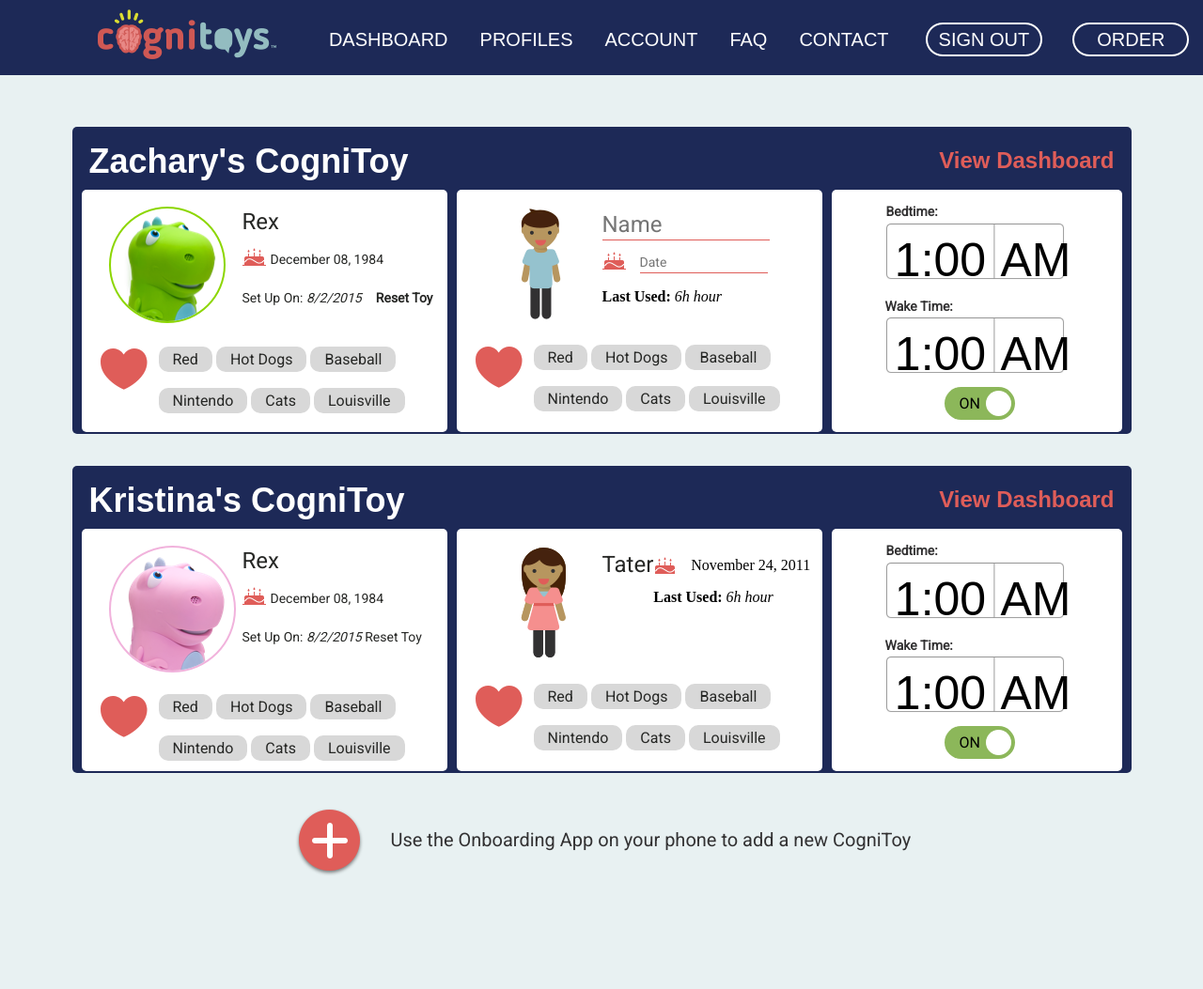
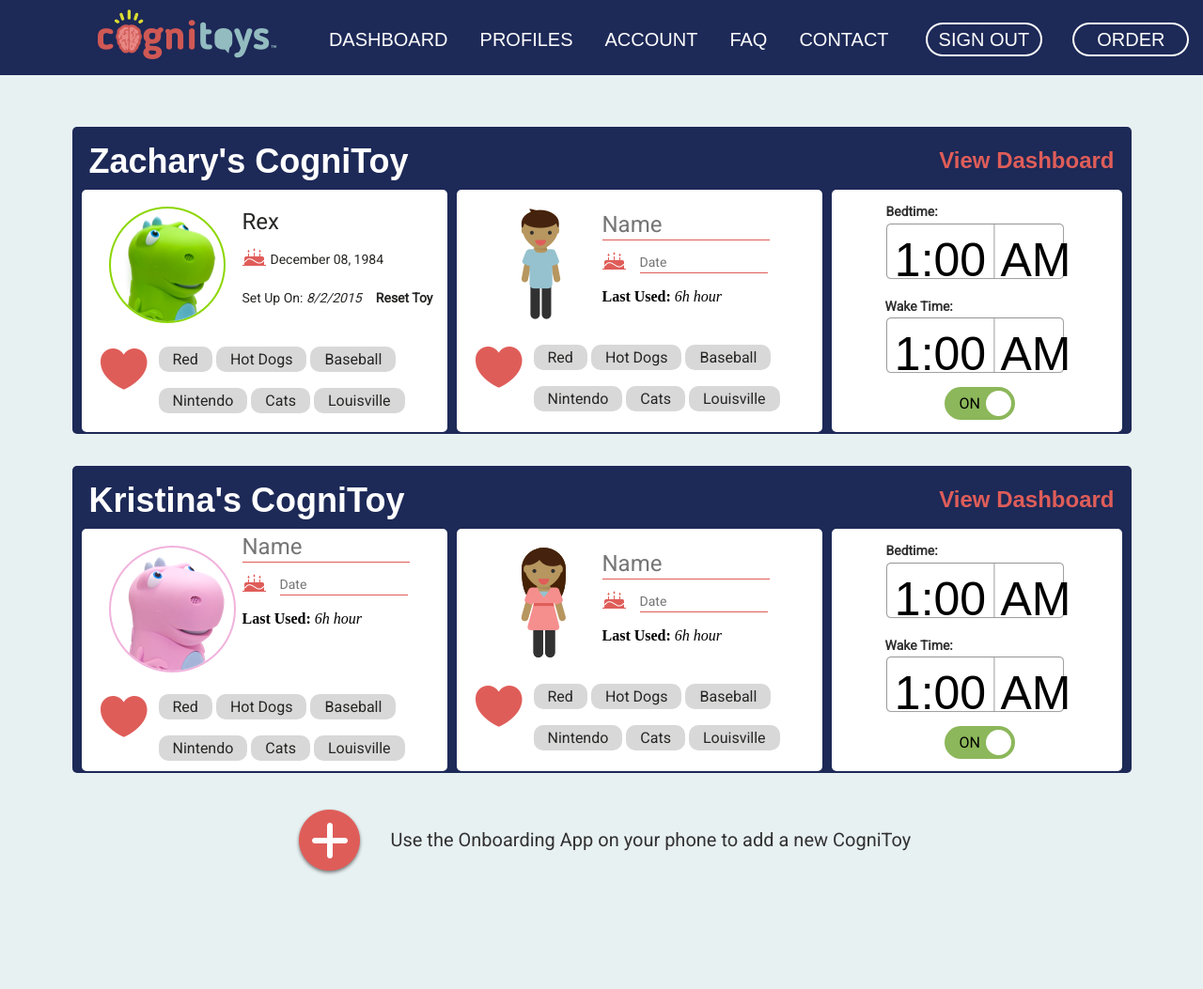
Before and after one commit to CV-AO/cogni_web, a PHP site: page /profiles.php in a window 1280 px wide. Shown: the top 1053 px of the page at 94% size. Run offline with PHP 8.4, Linux system fonts and the light colour scheme; some libraries are stand-ins or nearby versions; some web fonts are replaced.

Commit message:
fixed the form input for the second cognitoy

```diff
--- a/profiles.php
+++ b/profiles.php
@@ -105,9 +105,13 @@
 					<div id="profiles_toydetail_block_top">
 						<div id="profiles_toydetail_block_top_left_female"></div>
 						<div id="profiles_toydetail_block_top_right">
-							<div id="profiles_toydetail_block_top_right_name">Rex</div>
-							<div id="profiles_toydetail_block_top_right_birthdate">December 08, 1984</div>
-							<div id="profiles_toydetail_block_top_right_setupdate">Set Up On: <i>8/2/2015</i>   Reset Toy</div>
+							<div id="profiles_toydetail_block_bottom_two_top_right_name">
+									<input type="text" class="profiles_name" placeholder="Name">
+							</div>
+							<div id="profiles_toydetail_block_bottom_two_top_right_birthdate">
+								<input type="text" class="profiles_date" placeholder="Date">
+							</div>
+							<div id="profiles_toydetail_block_bottom_two_top_right_lastused"><b>Last Used:</b> <i>6h hour</i></div>
 						</div>
 					</div>
 					<div id="profiles_toydetail_block_bottom">
@@ -130,8 +134,12 @@
 					<div id="profiles_toydetail_block_bottom_two_top">
 						<div id="profiles_toydetail_block_bottom_two_top_left_female"></div>
 						<div id="profiles_toydetail_block_bottom_two_top_right">
-							<div id="profiles_toydetail_block_bottom_two_top_right_name">Tater</div>
-							<div id="profiles_toydetail_block_bottom_two_top_right_birthdate">November 24, 2011</div>
+							<div id="profiles_toydetail_block_bottom_two_top_right_name">
+									<input type="text" class="profiles_name" placeholder="Name">
+							</div>
+							<div id="profiles_toydetail_block_bottom_two_top_right_birthdate">
+								<input type="text" class="profiles_date" placeholder="Date">
+							</div>
 							<div id="profiles_toydetail_block_bottom_two_top_right_lastused"><b>Last Used:</b> <i>6h hour</i></div>
 						</div>
 					</div>
```
